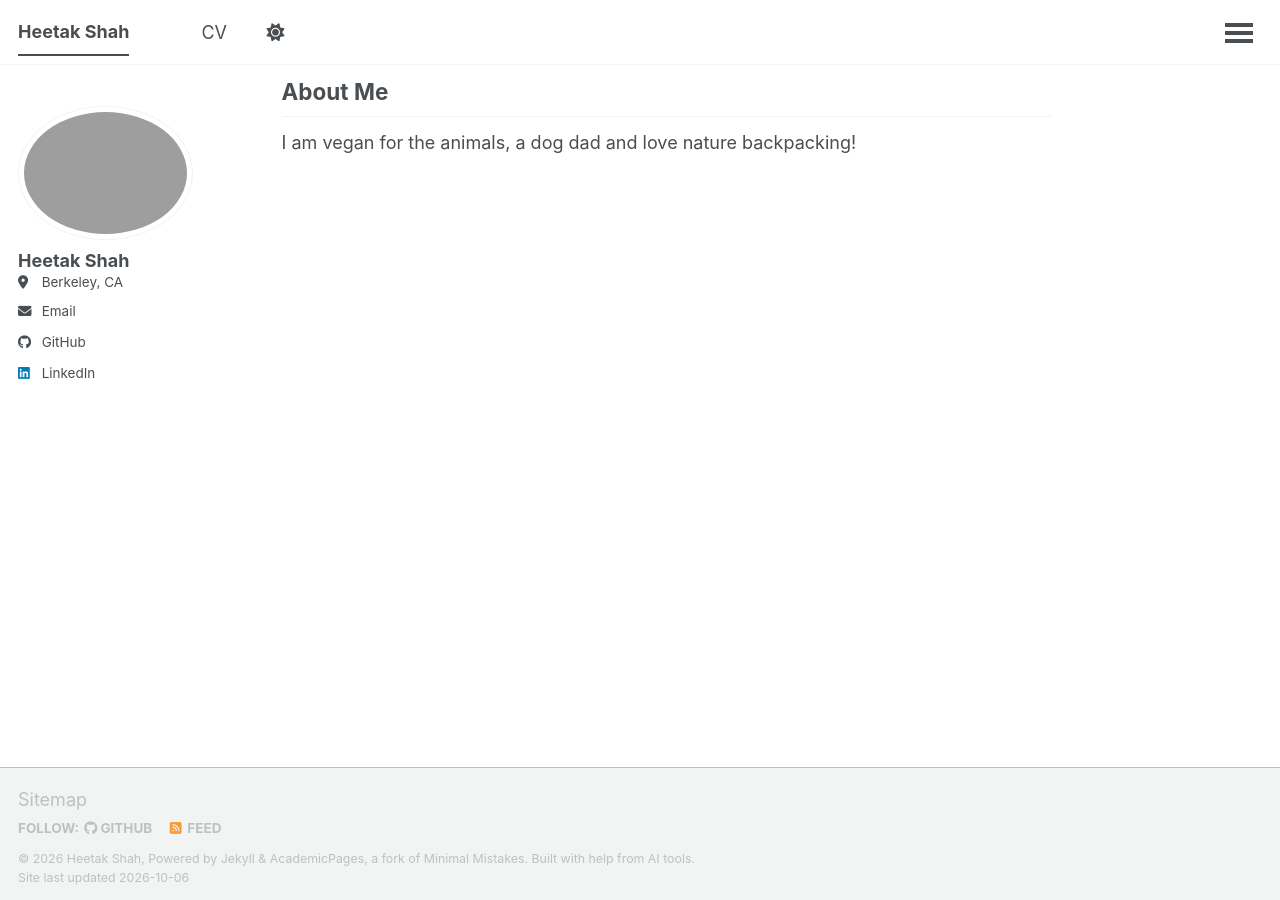
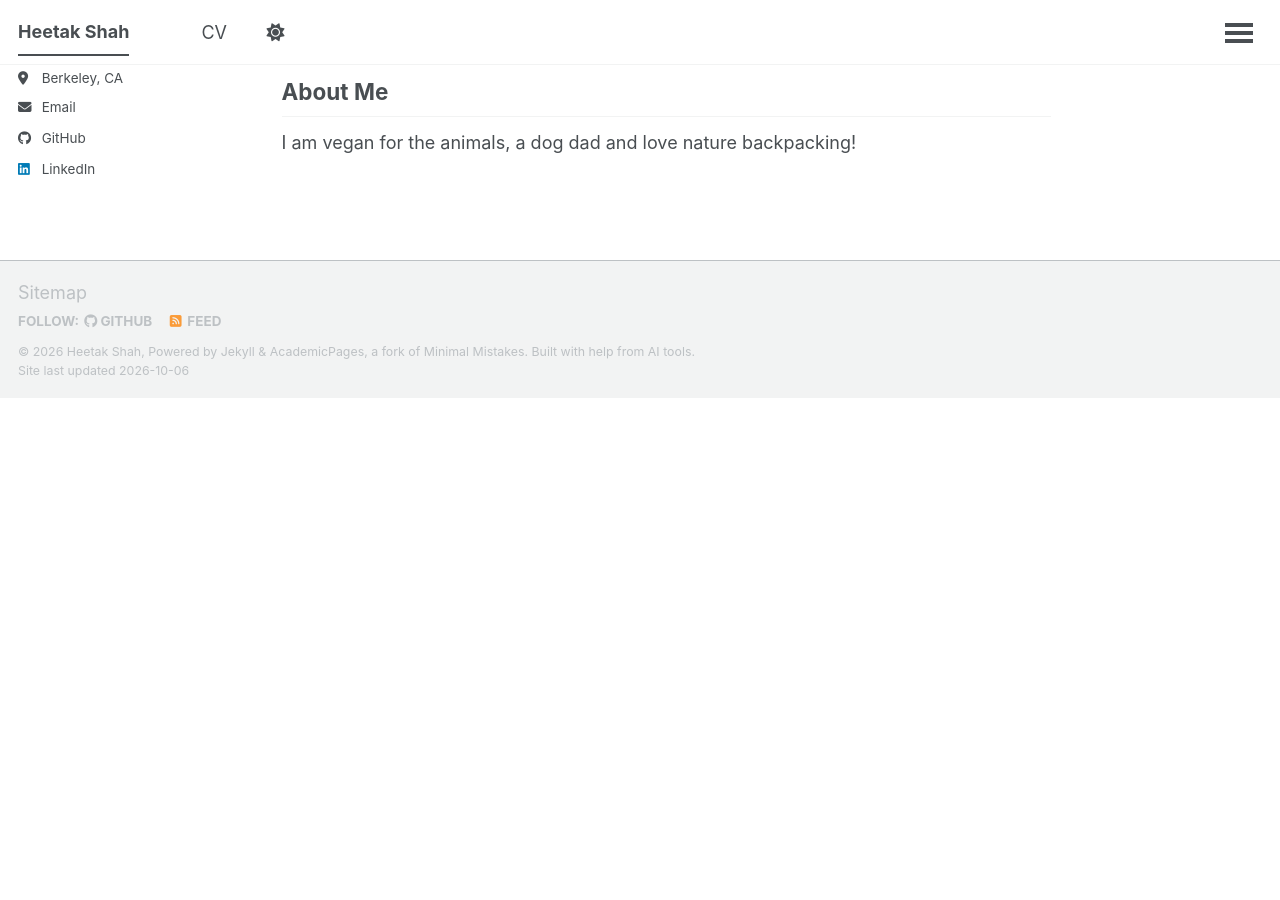
Before and after one commit to heetak-shah/my-website, a Jekyll site: the page built from _pages/about.md, in a window 1280 px wide and 900 px high, scrolled down 223 px. Built offline with Jekyll 4.4.1, drawn with Linux system fonts in a browser that asks for light colours; a script that is not in the unit is left out; after the commit the page ends 900 px from its top, so only the background shows below that.

Commit message:
Fix sidebar overlapping footer by using sticky instead of fixed positioning
The .sidebar rule set position:fixed, which loads after (and
overrides) the .sticky utility class's position:sticky on the same
element. A fixed sidebar is pinned to the viewport and escapes its
container entirely, so on short pages it visually overlapped the
footer regardless of document height (a prior min-height attempt on
#main couldn't fix this, since #main's height never constrained a
fixed descendant). Switching to sticky confines the sidebar to its
container as the class name already implied.

Co-Authored-By: Claude Sonnet 5 <noreply@anthropic.com>

```diff
--- a/_sass/layout/_page.scss
+++ b/_sass/layout/_page.scss
@@ -10,12 +10,6 @@
   padding-right: 1em;
   animation: intro 0.3s both;
   animation-delay: 0.35s;
-
-  @media screen and (min-width: $sidebar-screen-min-width) {
-    /* keep content at least one viewport tall so the footer never
-       overlaps the fixed-position sidebar when page content is short */
-    min-height: calc(100vh - #{$masthead-height});
-  }
 
   @include breakpoint($x-large) {
     max-width: $x-large;
--- a/_sass/layout/_sidebar.scss
+++ b/_sass/layout/_sidebar.scss
@@ -18,10 +18,11 @@
   }
 
   @media screen and (min-width: $sidebar-screen-min-width) {
-    height: 100vh;
+    max-height: calc(100vh - #{$masthead-height});
     overflow-y: auto;               // Add scrollbar if the sidebar is too long
-    position: fixed;
-    padding-top: $masthead-height;
+    position: -webkit-sticky;
+    position: sticky;
+    top: $masthead-height;
   }
 
   @include breakpoint($large) {
```
